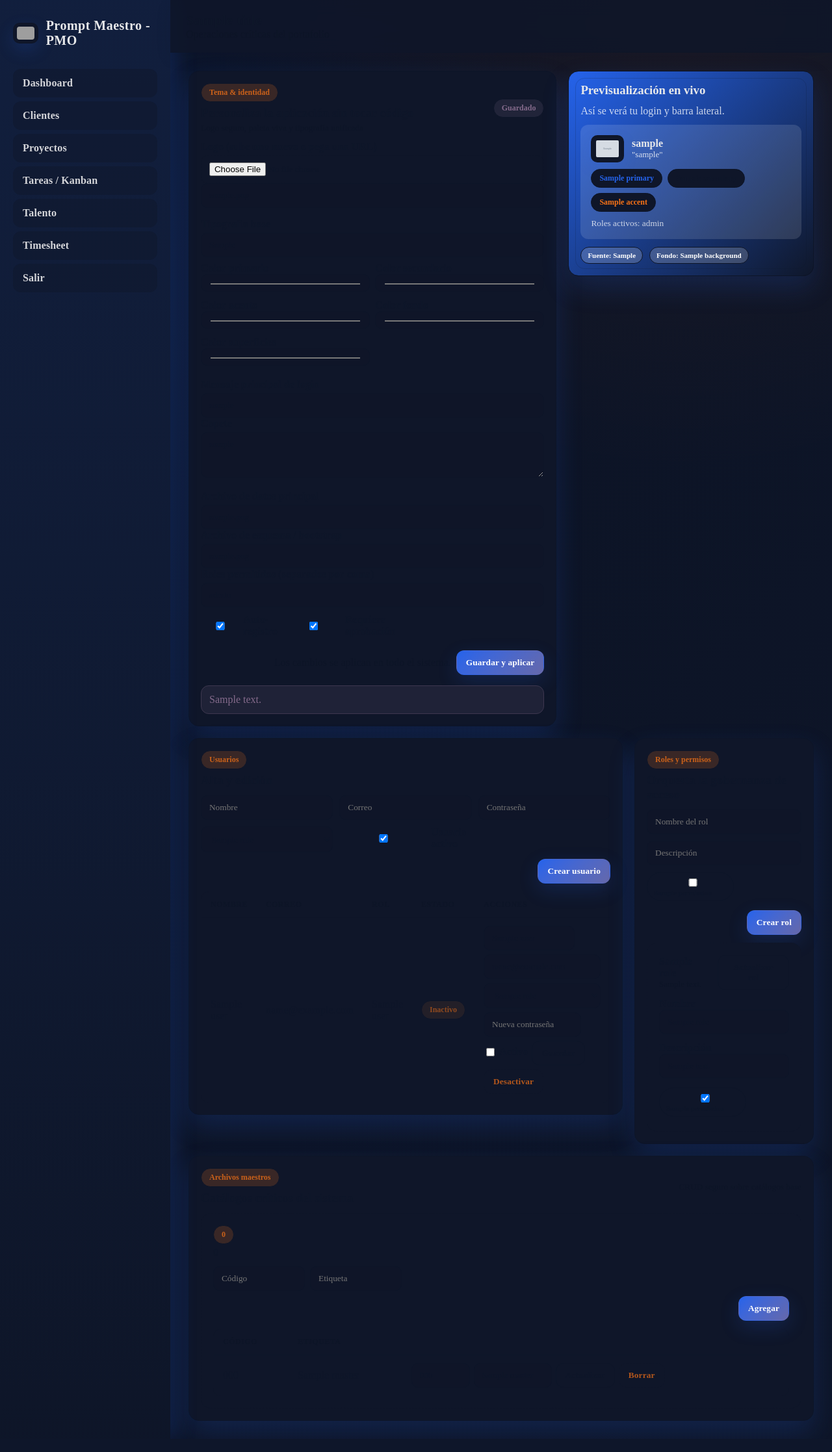
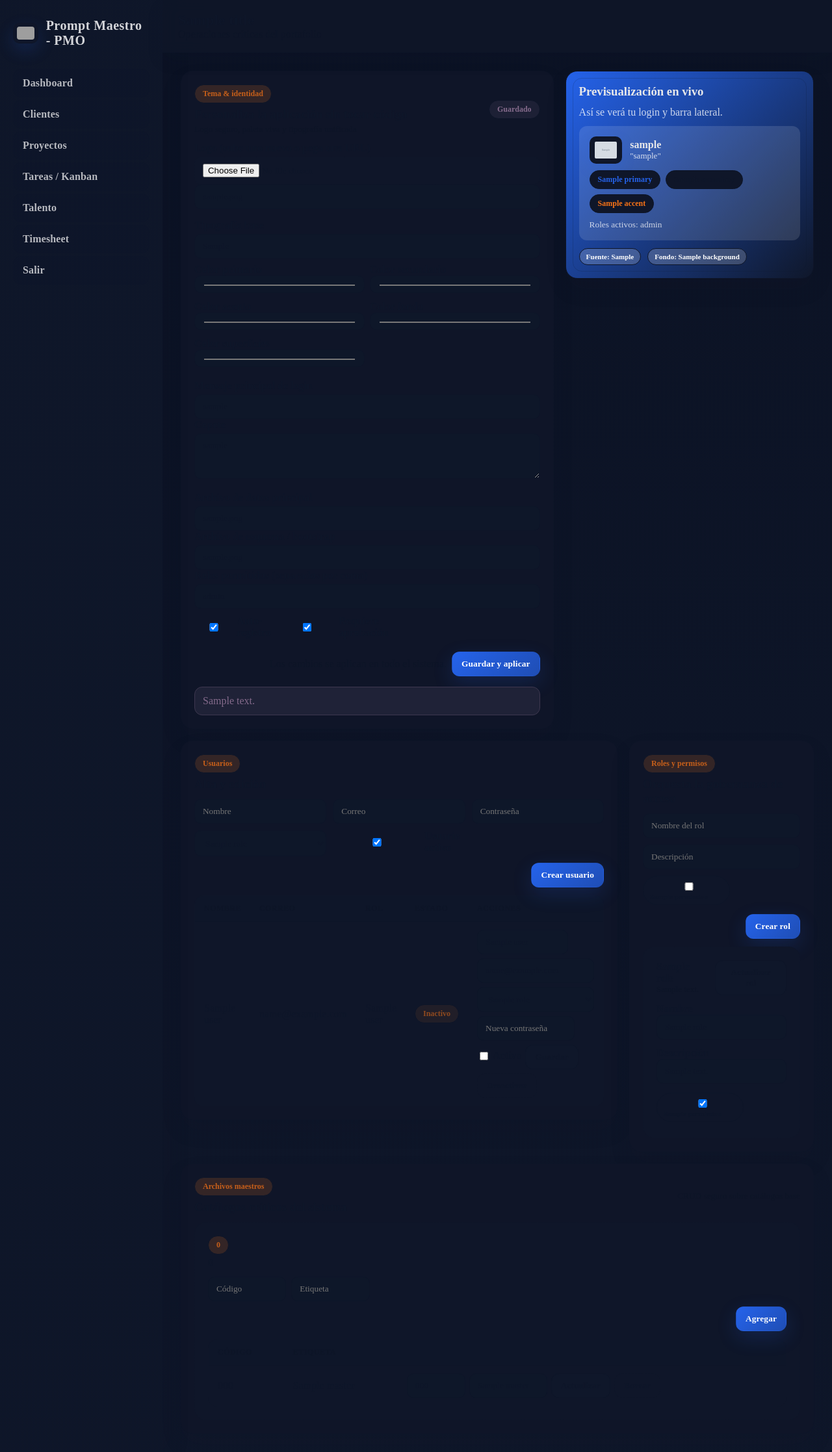
Before and after one commit to doriangomez/adminprojects, a PHP site: template src/Views/config/index.php in a window 1280 px wide. Shown: the whole page at 65% size. Before the commit the page ends 2211 px from the top, so only its background shows below. Run offline with PHP 8.4, Linux system fonts and the light colour scheme; the template is opened without the code that fills it: most values are stand-ins (such as "Sample title", 1, 10 or a date in 2020); grey boxes marked "Sample" are stand-in pictures; grey boxes are pictures that could not be loaded.

Commit message:
Refine dashboard visual design

```diff
--- a/src/Views/layout/header.php
+++ b/src/Views/layout/header.php
@@ -45,21 +45,19 @@ $normalizedPath = str_starts_with($requestPath, $basePath)
         body {
             margin: 0;
             display: flex;
-            background: radial-gradient(circle at 12% 20%, color-mix(in srgb, var(--primary) 6%, transparent), transparent 35%),
-                        radial-gradient(circle at 82% 0%, color-mix(in srgb, var(--accent) 6%, transparent), transparent 30%),
-                        linear-gradient(135deg, color-mix(in srgb, var(--background) 80%, var(--surface) 20%), color-mix(in srgb, var(--surface) 68%, var(--background) 32%));
+            background: linear-gradient(160deg, color-mix(in srgb, var(--background) 92%, var(--surface) 8%), color-mix(in srgb, var(--surface) 94%, var(--background) 6%));
             color: var(--text);
         }
         .sidebar {
             width: 270px;
-            background: linear-gradient(180deg, color-mix(in srgb, var(--secondary) 90%, var(--primary) 10%), color-mix(in srgb, var(--secondary) 74%, var(--background) 26%));
-            color: color-mix(in srgb, white 90%, var(--secondary) 10%);
+            background: linear-gradient(180deg, color-mix(in srgb, var(--secondary) 86%, var(--background) 14%), color-mix(in srgb, var(--secondary) 78%, var(--background) 22%));
+            color: color-mix(in srgb, white 82%, var(--secondary) 18%);
             min-height: 100vh;
             padding: 28px 20px;
             position: sticky;
             top: 0;
-            box-shadow: 10px 0 30px var(--glow);
-            backdrop-filter: blur(10px);
+            box-shadow: 12px 0 30px color-mix(in srgb, var(--secondary) 10%, transparent);
+            backdrop-filter: blur(12px);
         }
         .sidebar h1 {
             margin: 0 0 32px 0;
@@ -79,12 +77,12 @@ $normalizedPath = str_starts_with($requestPath, $basePath)
         .sidebar nav {
             display:flex;
             flex-direction:column;
-            gap:6px;
+            gap:4px;
         }
         .sidebar a {
             display: flex;
             align-items:center;
-            color: color-mix(in srgb, white 82%, var(--secondary) 18%);
+            color: color-mix(in srgb, white 70%, var(--secondary) 30%);
             text-decoration: none;
             padding: 12px 14px;
             border-radius: 12px;
@@ -92,17 +90,21 @@ $normalizedPath = str_starts_with($requestPath, $basePath)
             letter-spacing: 0.01em;
             transition: all 0.18s ease;
             border: 1px solid transparent;
-            background: color-mix(in srgb, transparent, var(--surface-veil));
+            background: color-mix(in srgb, var(--secondary) 12%, transparent);
         }
-        .sidebar a:hover, .sidebar a.active {
-            background: color-mix(in srgb, var(--soft-accent) 30%, transparent);
-            color: white;
-            border-color: color-mix(in srgb, var(--accent) 40%, var(--primary) 60%);
-            transform: translateX(2px);
-            box-shadow: inset 0 1px 0 color-mix(in srgb, var(--panel) 20%, transparent);
+        .sidebar a:hover {
+            color: color-mix(in srgb, white 78%, var(--secondary) 22%);
+            background: color-mix(in srgb, var(--secondary) 16%, transparent);
+            border-color: color-mix(in srgb, var(--secondary) 16%, transparent);
+        }
+        .sidebar a.active {
+            color: color-mix(in srgb, white 88%, var(--secondary) 12%);
+            background: color-mix(in srgb, var(--primary) 16%, transparent);
+            border-color: color-mix(in srgb, var(--primary) 34%, transparent);
+            box-shadow: inset 3px 0 0 var(--primary);
         }
         .topbar {
-            background: color-mix(in srgb, var(--panel) 88%, transparent);
+            background: color-mix(in srgb, var(--panel) 82%, transparent);
             padding: 18px 24px;
             border-bottom: 1px solid var(--border);
             display: flex;
@@ -111,8 +113,8 @@ $normalizedPath = str_starts_with($requestPath, $basePath)
             position: sticky;
             top: 0;
             z-index: 10;
-            backdrop-filter: blur(12px);
-            box-shadow: 0 8px 24px color-mix(in srgb, var(--secondary) 8%, transparent);
+            backdrop-filter: blur(10px);
+            box-shadow: 0 12px 26px color-mix(in srgb, var(--secondary) 8%, transparent);
         }
         main {
             flex: 1;
@@ -123,6 +125,7 @@ $normalizedPath = str_starts_with($requestPath, $basePath)
             display: flex;
             flex-direction: column;
             gap: 18px;
+            background: linear-gradient(180deg, color-mix(in srgb, var(--background) 86%, var(--surface) 14%), color-mix(in srgb, var(--surface) 90%, var(--background) 10%));
         }
         .page-heading h2 {
             margin:0;
@@ -140,15 +143,15 @@ $normalizedPath = str_starts_with($requestPath, $basePath)
             text-align:right;
             padding: 10px 14px;
             border-radius: 12px;
-            background: var(--soft-secondary);
-            border: 1px solid var(--border);
+            background: color-mix(in srgb, var(--secondary) 10%, transparent);
+            border: 1px solid color-mix(in srgb, var(--secondary) 18%, var(--border) 82%);
         }
         .card {
-            background: var(--panel);
-            border-radius: 16px;
-            padding: 18px;
-            box-shadow: var(--shadow);
-            border: 1px solid var(--border);
+            background: color-mix(in srgb, var(--panel) 95%, transparent);
+            border-radius: 18px;
+            padding: 20px;
+            box-shadow: 0 16px 32px color-mix(in srgb, var(--secondary) 10%, transparent);
+            border: 1px solid color-mix(in srgb, var(--border) 80%, var(--surface) 20%);
         }
         .card.ghosted {
             background: color-mix(in srgb, var(--panel) 70%, transparent);
@@ -163,7 +166,7 @@ $normalizedPath = str_starts_with($requestPath, $basePath)
         .kpi {
             display: flex;
             flex-direction: column;
-            gap: 6px;
+            gap: 8px;
         }
         .kpi .label {
             color: var(--muted);
@@ -173,7 +176,8 @@ $normalizedPath = str_starts_with($requestPath, $basePath)
         }
         .kpi .value {
             font-weight: 800;
-            font-size: 28px;
+            font-size: 32px;
+            letter-spacing: -0.01em;
         }
         .badge {
             display: inline-block;
@@ -181,21 +185,21 @@ $normalizedPath = str_starts_with($requestPath, $basePath)
             border-radius: 999px;
             font-size: 12px;
             font-weight: 700;
-            background: var(--soft-secondary);
+            background: color-mix(in srgb, var(--surface) 88%, var(--background) 12%);
             color: var(--text);
             border: 1px solid var(--border);
         }
-        .badge.success { background: color-mix(in srgb, var(--positive) 16%, var(--panel) 84%); color: var(--positive); }
-        .badge.warning { background: color-mix(in srgb, var(--warning) 16%, var(--panel) 84%); color: var(--warning); }
-        .badge.danger { background: color-mix(in srgb, var(--danger) 16%, var(--panel) 84%); color: var(--danger); }
-        .badge.neutral { background: var(--soft-accent); color: color-mix(in srgb, var(--accent) 80%, var(--secondary) 20%); }
+        .badge.success { background: color-mix(in srgb, var(--positive) 12%, var(--panel) 88%); color: var(--positive); }
+        .badge.warning { background: color-mix(in srgb, var(--warning) 12%, var(--panel) 88%); color: var(--warning); }
+        .badge.danger { background: color-mix(in srgb, var(--danger) 14%, var(--panel) 86%); color: var(--danger); }
+        .badge.neutral { background: color-mix(in srgb, var(--accent) 16%, var(--panel) 84%); color: color-mix(in srgb, var(--accent) 78%, var(--secondary) 22%); }
         table {
             width: 100%;
             border-collapse: collapse;
             margin-top: 12px;
-            background: var(--panel);
+            background: color-mix(in srgb, var(--panel) 96%, transparent);
             border: 1px solid var(--border);
-            border-radius: 12px;
+            border-radius: 14px;
             overflow: hidden;
         }
         th, td {
@@ -204,13 +208,14 @@ $normalizedPath = str_starts_with($requestPath, $basePath)
             text-align: left;
         }
         th {
-            background: color-mix(in srgb, var(--soft-secondary) 65%, var(--panel) 35%);
+            background: color-mix(in srgb, var(--surface) 82%, var(--background) 18%);
             font-size: 12px;
             text-transform: uppercase;
             letter-spacing: 0.04em;
             color: var(--muted);
         }
         tr:last-child td { border-bottom: none; }
+        tbody tr:hover { background: color-mix(in srgb, var(--surface) 16%, transparent); }
         .toolbar {
             display: flex;
             justify-content: space-between;
@@ -225,31 +230,31 @@ $normalizedPath = str_starts_with($requestPath, $basePath)
             cursor: pointer;
             font-weight: 700;
             letter-spacing: 0.01em;
-            transition: transform 0.15s ease, box-shadow 0.2s ease;
+            transition: transform 0.15s ease, box-shadow 0.2s ease, background 0.2s ease;
         }
         .btn.primary {
-            background: linear-gradient(135deg, var(--primary), color-mix(in srgb, var(--primary) 70%, var(--accent) 30%));
+            background: linear-gradient(135deg, var(--primary), color-mix(in srgb, var(--primary) 72%, var(--secondary) 28%));
             color: white;
-            box-shadow: 0 10px 30px var(--glow);
+            box-shadow: 0 10px 30px color-mix(in srgb, var(--primary) 18%, transparent);
         }
         .btn.secondary {
-            background: var(--panel);
+            background: color-mix(in srgb, var(--surface) 92%, var(--background) 8%);
             color: var(--text);
             border: 1px solid var(--border);
         }
         .btn.ghost {
             background: transparent;
-            color: color-mix(in srgb, var(--accent) 70%, var(--secondary) 30%);
+            color: var(--text);
             border: 1px dashed var(--border-strong);
         }
-        .btn:hover { transform: translateY(-1px); }
+        .btn:hover { transform: translateY(-1px); box-shadow: 0 10px 24px color-mix(in srgb, var(--secondary) 12%, transparent); }
         form.inline { display: flex; gap: 8px; align-items: center; flex-wrap: wrap; }
         input, select, textarea {
             padding: 10px 12px;
             border: 1px solid var(--border);
             border-radius: 10px;
             width: 100%;
-            background: color-mix(in srgb, var(--panel) 94%, transparent);
+            background: color-mix(in srgb, var(--surface) 92%, transparent);
             color: var(--text);
         }
         input[type="file"] {
@@ -260,9 +265,9 @@ $normalizedPath = str_starts_with($requestPath, $basePath)
         label { font-weight: 700; color: var(--text); display:block; margin-bottom:4px; }
         .hint { color: var(--muted); font-size: 13px; }
         .kanban { display: grid; grid-template-columns: repeat(auto-fit, minmax(220px, 1fr)); gap: 12px; }
-        .column { background: var(--soft-secondary); padding: 12px; border-radius: 12px; border: 1px solid var(--border); }
+        .column { background: color-mix(in srgb, var(--surface) 90%, var(--background) 10%); padding: 12px; border-radius: 12px; border: 1px solid var(--border); box-shadow: 0 6px 14px color-mix(in srgb, var(--secondary) 10%, transparent); }
         .column h3 { margin: 0 0 8px 0; font-size: 14px; color: var(--muted); text-transform: uppercase; letter-spacing: 0.04em; }
-        .card-task { background: var(--panel); border-radius: 12px; padding: 12px; box-shadow: 0 1px 2px var(--glow); margin-bottom: 8px; border: 1px solid var(--border); }
+        .card-task { background: color-mix(in srgb, var(--panel) 96%, transparent); border-radius: 12px; padding: 12px; box-shadow: 0 8px 18px color-mix(in srgb, var(--secondary) 10%, transparent); margin-bottom: 8px; border: 1px solid var(--border); }
         .pill { border-radius: 999px; padding: 6px 10px; font-size: 11px; font-weight: 700; background: var(--soft-secondary); color: var(--text); border: 1px solid var(--border); }
         .pill.high { background: color-mix(in srgb, var(--danger) 16%, var(--panel) 84%); color: var(--danger); }
         .pill.medium { background: color-mix(in srgb, var(--warning) 16%, var(--panel) 84%); color: var(--warning); }
```
